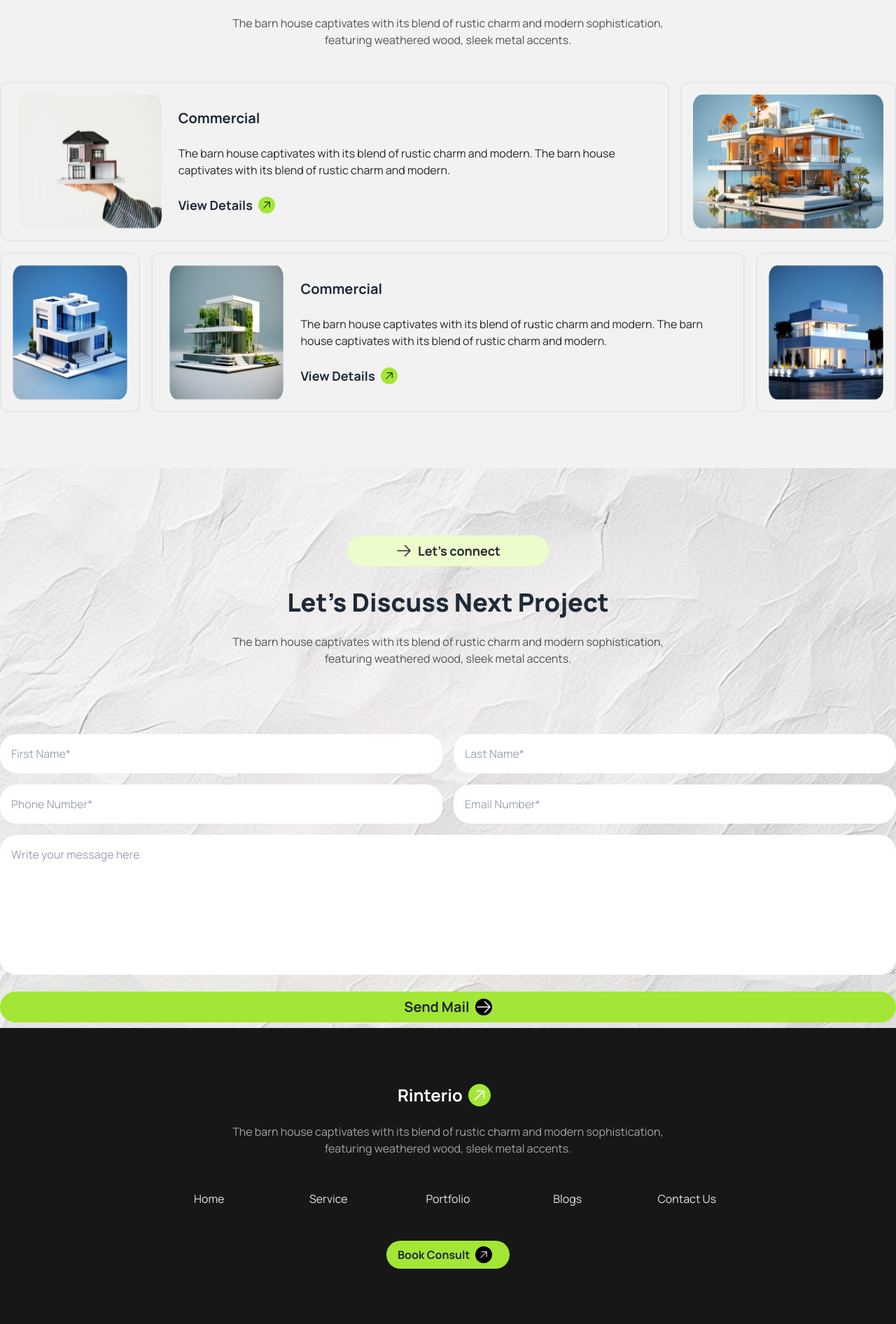
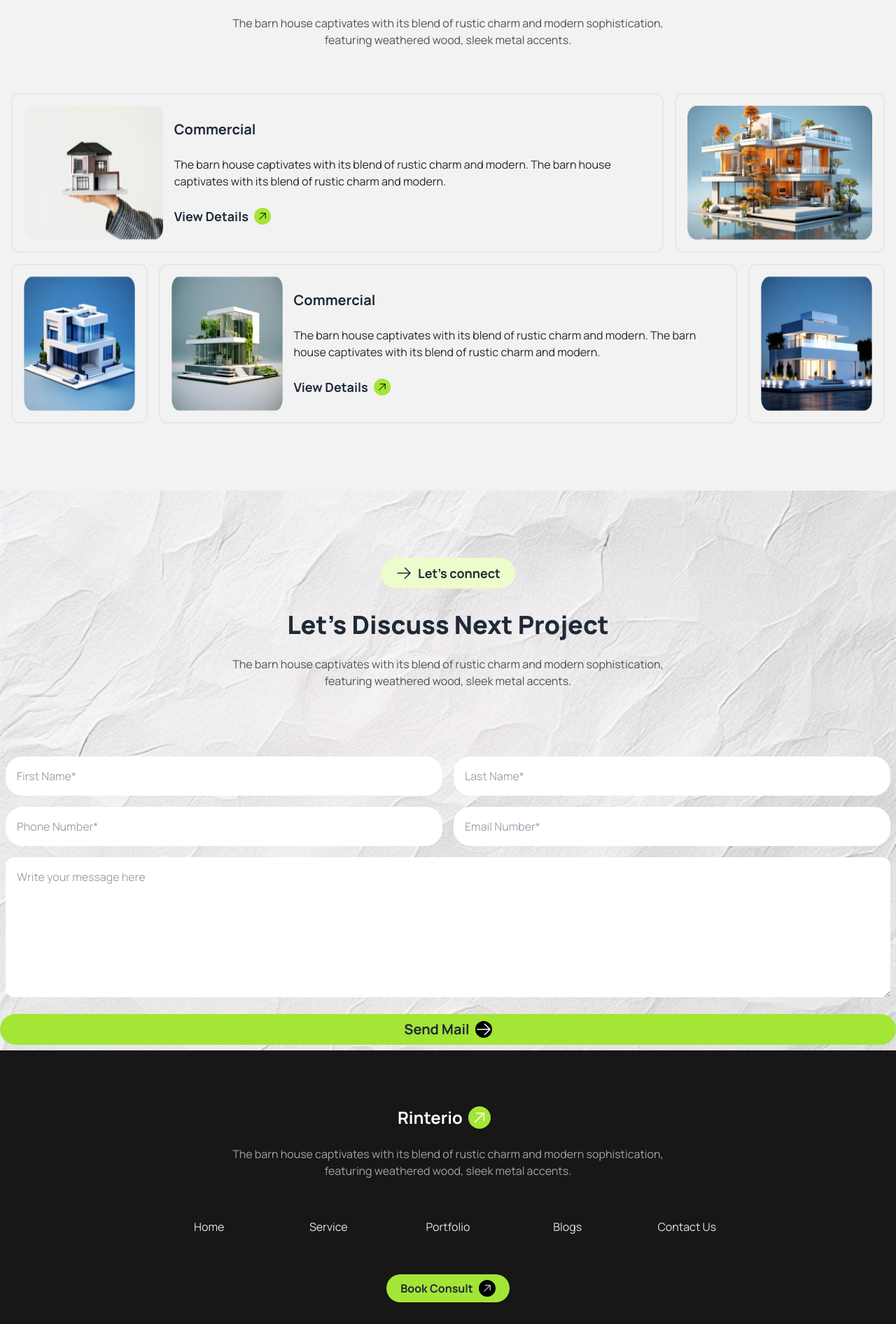
Before and after one commit to Mehedi86/assignment-3, a plain HTML site: page index.html in a window 1280 px wide. Shown: the part 2608-4500 px from the top of the page at 70% size. Drawn offline with nearby package versions, Linux system fonts and the light colour scheme.

Commit message:
responsive done

```diff
--- a/index.html
+++ b/index.html
@@ -85,12 +85,14 @@
                     <img src="./assets/banner.png" alt="" class="mx-auto h-96">
                 </div>
                 <div class="md:w-4/6 mx-auto text-center py-6">
-                    <h1 class="md:text-6xl text-4xl font-bold">A barn house of this design has a striking appearance</h1>
+                    <h1 class="md:text-6xl text-4xl font-bold">A barn house of this design has a striking appearance
+                    </h1>
                     <br>
                     <p class="w-5/6 mx-auto">The barn house captivates with its blend of rustic charm and modern
                         sophistication, featuring weathered wood, sleek metal accents, and large windows that flood the
                         space with natural light.</p>
-                    <div class="md:w-44 md:mx-auto mx-4 my-8 flex items-center justify-center gap-2 bg-lime-200 px-4 py-2 rounded-3xl">
+                    <div
+                        class="md:w-44 md:mx-auto mx-4 my-8 flex items-center justify-center gap-2 bg-lime-200 px-4 py-2 rounded-3xl">
                         <button class="font-bold">Book Consult</button>
                         <span class="bg-lime-400 rounded-full p-1"><svg xmlns="http://www.w3.org/2000/svg" fill="none"
                                 viewBox="0 0 24 24" stroke-width="1.5" stroke="currentColor"
@@ -120,7 +122,8 @@
                         </div>
                     </div>
                     <div class="mt-10 text-center md:text-left">
-                        <h1 class="md:text-6xl text-4xl  text-gray-800 leading-normal font-extrabold">We design thoughtful
+                        <h1 class="md:text-6xl text-4xl  text-gray-800 leading-normal font-extrabold">We design
+                            thoughtful
                             <br>liveable spaces
                         </h1>
                         <br>
@@ -157,7 +160,7 @@
         <section class="bg-gray-200 py-20">
             <div class="container mx-auto">
                 <div class="text-center pb-12">
-                    <div class="md:w-48 mx-auto flex items-center justify-center gap-2 bg-white p-2 rounded-3xl">
+                    <div class="w-48 mx-auto flex items-center justify-center gap-2 bg-white p-2 rounded-3xl">
                         <svg xmlns="http://www.w3.org/2000/svg" fill="none" viewBox="0 0 24 24" stroke-width="1.5"
                             stroke="currentColor" class="size-6">
                             <path stroke-linecap="round" stroke-linejoin="round"
@@ -171,25 +174,25 @@
                         sophistication,<br>featuring weathered wood, sleek metal accents.</p>
                 </div>
                 <div class="grid md:grid-cols-4 gap-4">
-                    <div class="bg-rose-200 p-8 rounded-xl">
+                    <div class="bg-rose-200 p-8 mx-2 rounded-xl">
                         <img src="./assets/concept.png" alt="" class="py-2">
                         <h1 class="text-xl font-bold py-2">Concept</h1>
                         <p class="text-base text-neutral-800">The barn house captivates with its blend of rustic charm
                             and modern. The barn house captivates with its blend of rustic charm and modern.</p>
                     </div>
-                    <div class="bg-amber-300 p-8 rounded-xl">
+                    <div class="bg-amber-300 p-8 mx-2 rounded-xl">
                         <img src="./assets/flow-chart.png" alt="" class="py-2">
                         <h1 class="text-xl font-bold py-2">Concept</h1>
                         <p class="text-base text-neutral-800">The barn house captivates with its blend of rustic charm
                             and modern. The barn house captivates with its blend of rustic charm and modern.</p>
                     </div>
-                    <div class="bg-emerald-300 p-8 rounded-xl">
+                    <div class="bg-emerald-300 p-8 mx-2 rounded-xl">
                         <img src="./assets/vision.png" alt="" class="py-2">
                         <h1 class="text-xl font-bold py-2">Concept</h1>
                         <p class="text-base text-neutral-800">The barn house captivates with its blend of rustic charm
                             and modern. The barn house captivates with its blend of rustic charm and modern.</p>
                     </div>
-                    <div class="bg-sky-400 p-8 rounded-xl">
+                    <div class="bg-sky-400 p-8 mx-2 rounded-xl">
                         <img src="./assets/budget-planning.png" alt="" class="py-2">
                         <h1 class="text-xl font-bold py-2">Concept</h1>
                         <p class="text-base text-neutral-800">The barn house captivates with its blend of rustic charm
@@ -202,7 +205,7 @@
         <section class="bg-base-200 py-20">
             <div class="container mx-auto">
                 <div class="text-center pb-12">
-                    <div class="md:w-72 mx-auto flex items-center justify-center gap-2 bg-lime-200 p-2 rounded-3xl">
+                    <div class="w-72 mx-auto flex items-center justify-center gap-2 bg-lime-200 p-2 rounded-3xl">
                         <svg xmlns="http://www.w3.org/2000/svg" fill="none" viewBox="0 0 24 24" stroke-width="1.5"
                             stroke="currentColor" class="size-6">
                             <path stroke-linecap="round" stroke-linejoin="round"
@@ -215,10 +218,10 @@
                     <p class="text-neutral-600">The barn house captivates with its blend of rustic charm and modern
                         sophistication,<br>featuring weathered wood, sleek metal accents.</p>
                 </div>
-                <div class="grid md:grid-cols-12 gap-4">
-                    <div class="flex items-center md:col-span-9 md:p-4 border-2 rounded-xl">
-                        <div class="w-2/6 mx-2">
-                            <img src="./assets/img1.png" alt="" class="md:mx-auto h-48">
+                <div class="grid md:grid-cols-12 gap-4 p-4">
+                    <div class="md:flex items-center md:col-span-9 md:p-4 border-2 rounded-xl">
+                        <div class="md:w-2/6 w-11/12 mx-auto my-4  md:my-0">
+                            <img src="./assets/img1.png" alt="" class="md:mx-auto h-48 w-full">
                         </div>
                         <div>
                             <div class="p-4">
@@ -242,14 +245,14 @@
                         </div>
                     </div>
                     <div class="md:col-span-3 p-4 border-2 rounded-xl">
-                        <img src="./assets/img2.png" alt="" class="md:mx-auto h-48">
+                        <img src="./assets/img2.png" alt="" class="h-64 md:h-48 mx-auto w-full">
                     </div>
                     <div class="md:col-span-2 p-4 border-2 rounded-xl">
-                        <img src="./assets/img3.png" alt="" class="h-48">
+                        <img src="./assets/img3.png" alt="" class="h-64 md:h-48 mx-auto w-full">
                     </div>
-                    <div class="flex items-center md:col-span-8 md:p-4 border-2 rounded-xl">
-                        <div class="w-2/6 mx-2">
-                            <img src="./assets/img4.png" alt="" class="md:mx-auto h-48">
+                    <div class="md:flex items-center md:col-span-8 md:p-4 border-2 rounded-xl">
+                        <div class="md:w-2/6 w-11/12 mx-auto my-4  md:my-0">
+                            <img src="./assets/img4.png" alt="" class="h-64 md:h-48 mx-auto w-full">
                         </div>
                         <div>
                             <div class="p-4">
@@ -273,7 +276,7 @@
                         </div>
                     </div>
                     <div class="md:col-span-2 p-4 border-2 rounded-xl">
-                        <img src="./assets/img5.png" alt="" class="h-48">
+                        <img src="./assets/img5.png" alt="" class="h-64 md:h-48 mx-auto w-full">
                     </div>
                 </div>
             </div>
@@ -282,8 +285,8 @@
         <section>
             <div class="discuss-bg md:h-screen">
                 <div class="container mx-auto">
-                    <div class="text-center py-24">
-                        <div class="md:w-72 mx-auto flex items-center justify-center gap-2 bg-lime-100 p-2 rounded-3xl">
+                    <div class="text-center mx-2 py-24">
+                        <div class="w-48 mx-auto flex items-center justify-center gap-2 bg-lime-100 p-2 rounded-3xl">
                             <svg xmlns="http://www.w3.org/2000/svg" fill="none" viewBox="0 0 24 24" stroke-width="1.5"
                                 stroke="currentColor" class="size-6">
                                 <path stroke-linecap="round" stroke-linejoin="round"
@@ -296,13 +299,13 @@
                         <p class="text-neutral-600">The barn house captivates with its blend of rustic charm and modern
                             sophistication,<br>featuring weathered wood, sleek metal accents.</p>
                     </div>
-                    <div class="grid grid-cols-2 grid-rows-5 gap-4">
-                        <input type="text" placeholder="First Name*" class="p-4  rounded-3xl w-full " />
-                        <input type="text" placeholder="Last Name*" class="p-4 rounded-3xl w-full " />
-                        <input type="text" placeholder="Phone Number*" class="p-4  rounded-3xl w-full " />
-                        <input type="text" placeholder="Email Number*" class="p-4  rounded-3xl w-full " />
+                    <div class="md:grid grid-cols-1 md:grid-cols-2 md:grid-rows-5 gap-4 mx-2">
+                        <input type="text" placeholder="First Name*" class="p-4  rounded-3xl w-full my-2 md:my-0" />
+                        <input type="text" placeholder="Last Name*" class="p-4 rounded-3xl w-full my-2 md:my-0" />
+                        <input type="text" placeholder="Phone Number*" class="p-4  rounded-3xl w-full my-2 md:my-0" />
+                        <input type="text" placeholder="Email Number*" class="p-4  rounded-3xl w-full my-2 md:my-0" />
                         <textarea placeholder="Write your message here"
-                            class="rounded-3xl w-full col-span-2 row-span-3 p-4"></textarea>
+                            class="rounded-xl w-full my-2 md:my-0 col-span-2 row-span-3 p-4"></textarea>
                     </div>
                     <div class="rounded-3xl bg-lime-400 px-4 py-2 my-6">
                         <div class="flex items-center justify-center gap-2">
@@ -323,7 +326,7 @@
         <section class="bg-neutral-900 py-20">
             <div class="container mx-auto">
                 <div class="text-center pb-12">
-                    <div class="md:w-36 text-center flex items-center mx-auto gap-2 ">
+                    <div class="w-36 text-center flex items-center mx-auto gap-2 ">
                         <h1 class="font-bold text-white text-2xl">Rinterio</h1>
                         <svg xmlns="http://www.w3.org/2000/svg" fill="none" viewBox="0 0 24 24" stroke-width="1.5"
                             stroke="currentColor"
@@ -333,17 +336,17 @@
                         </svg>
                     </div>
                     <br>
-                    <p class="text-neutral-400 ">The barn house captivates with its blend of rustic charm and modern
+                    <p class="text-neutral-400 mx-2">The barn house captivates with its blend of rustic charm and modern
                         sophistication,<br>featuring weathered wood, sleek metal accents.</p>
                 </div>
-                <div class="w-4/6 mx-auto text-center text-neutral-200 grid grid-cols-5">
-                    <h1>Home</h1>
-                    <h1>Service</h1>
-                    <h1>Portfolio</h1>
-                    <h1>Blogs</h1>
-                    <h1>Contact Us</h1>
+                <div class="md:w-4/6 mx-auto text-center text-neutral-200 md:grid grid-cols-5">
+                    <h1 class="py-2">Home</h1>
+                    <h1 class="py-2">Service</h1>
+                    <h1 class="py-2">Portfolio</h1>
+                    <h1 class="py-2">Blogs</h1>
+                    <h1 class="py-2">Contact Us</h1>
                 </div>
-                <div class="w-44 mx-auto flex items-center gap-2 bg-lime-400 my-12 px-4 py-2 rounded-3xl">
+                <div class="md:w-44 w-11/12 mx-auto flex items-center justify-center gap-2 bg-lime-400 my-12 px-4 py-2 rounded-3xl">
                     <button class="font-bold">Book Consult</button>
                     <span class="bg-black rounded-full p-1"><svg xmlns="http://www.w3.org/2000/svg" fill="none"
                             viewBox="0 0 24 24" stroke-width="1.5" stroke="currentColor"
```
